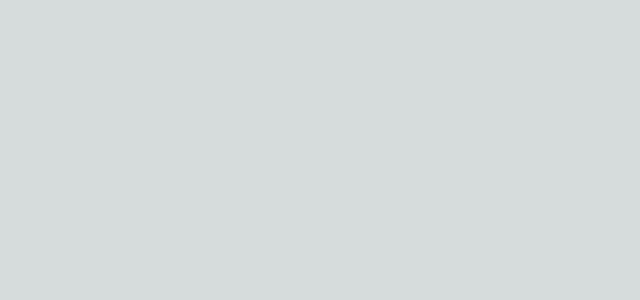
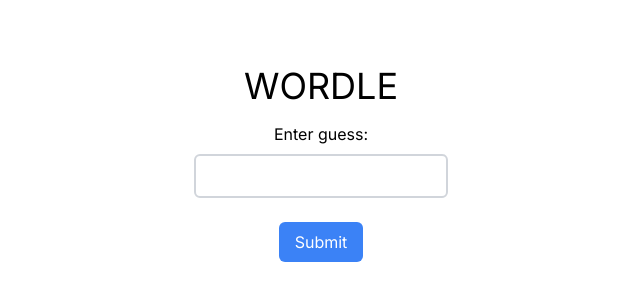
Before and after one commit to nqureshi/wordle-js, a Next.js app: page / in a window 1280 px wide. Shown: the part 236-536 px from the top of the page, without its empty margins (319-959 px from the left). Built offline with nearby package versions, Linux system fonts and the light colour scheme.

Commit message:
step 1, create form and enforce 5 chars validation

```diff
--- a/app/layout.tsx
+++ b/app/layout.tsx
@@ -5,8 +5,8 @@
 const inter = Inter({ subsets: ['latin'] })
 
 export const metadata: Metadata = {
-  title: 'Create Next App',
-  description: 'Generated by create next app',
+  title: 'Wordle',
+  description: 'Joy of React Wordle exercise',
 }
 
 export default function RootLayout({
--- a/app/page.tsx
+++ b/app/page.tsx
@@ -1,5 +1,52 @@
-import Image from 'next/image'
+"use client"
+
+import { useState } from 'react';
+
+function Form() {
+  const [guess, setGuess] = useState('');
+  const [error, setError] = useState('');
+
+  const handleSubmit = () => {
+    if (guess.length !== 5) {
+      setError('Input must be exactly 5 characters');
+    } else {
+      console.log(guess);
+      setError(''); // clear the error
+      // You can replace the console.log with your own logic
+    }
+  };
+
+  return (
+    <div className="flex flex-col items-center justify-center h-screen bg-white">
+      <h1 className="text-4xl mb-4">WORDLE</h1>
+      <form className="flex flex-col items-center">
+        <label htmlFor="guess-input" className="mb-2">Enter guess:</label>
+        <input
+          id="guess-input"
+          type="text"
+          value={guess}
+          onChange={e => setGuess(e.target.value)}
+          className="border-2 border-gray-300 rounded-md p-2 mb-2"
+        />
+        {error && <p className="text-red-500">{error}</p>}
+        <button type="button" onClick={handleSubmit} className="bg-blue-500 text-white rounded-md px-4 py-2 mt-4">Submit</button>
+      </form>
+    </div>
+  );
+}
+
+function Game() {
+  return (
+    <div>
+      <Form />
+    </div>
+  );
+}
 
 export default function Home() {
-
+  return (
+    <div>
+      <Game />
+    </div>
+  );
 }
```
